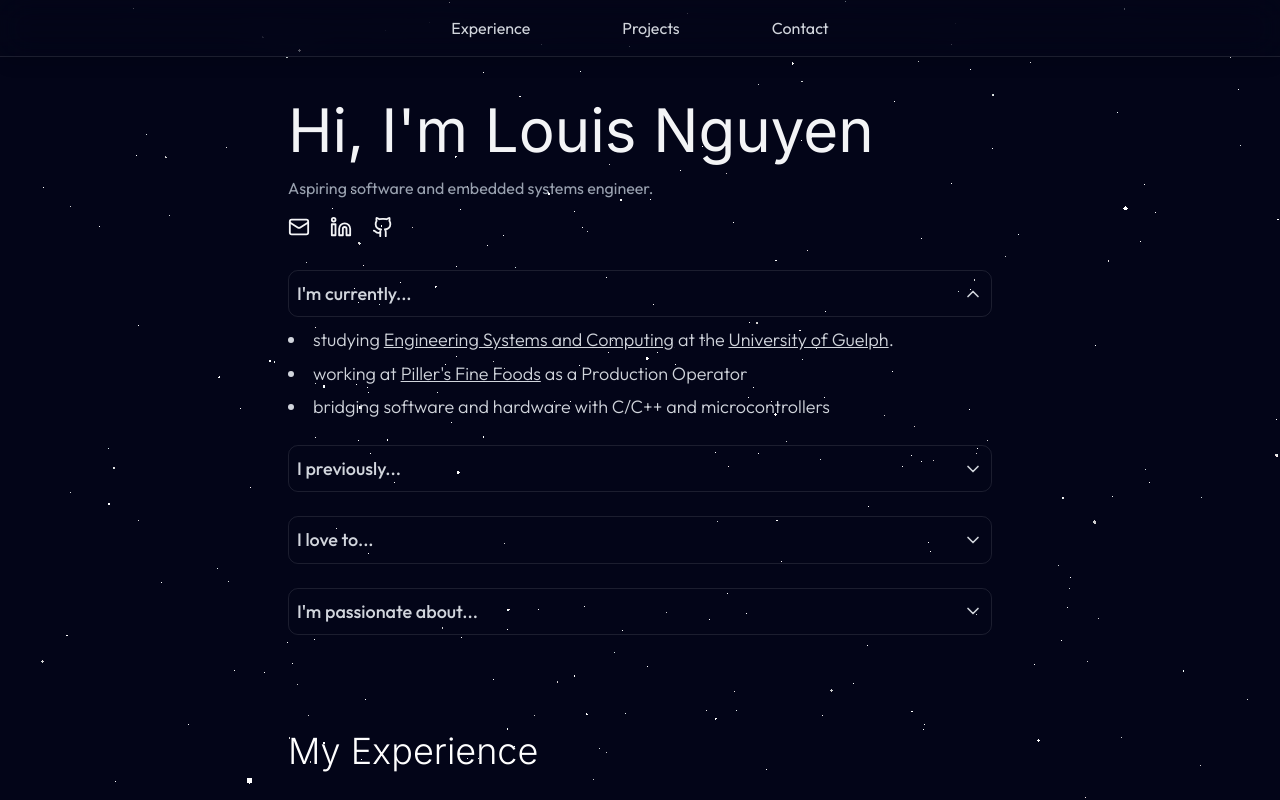
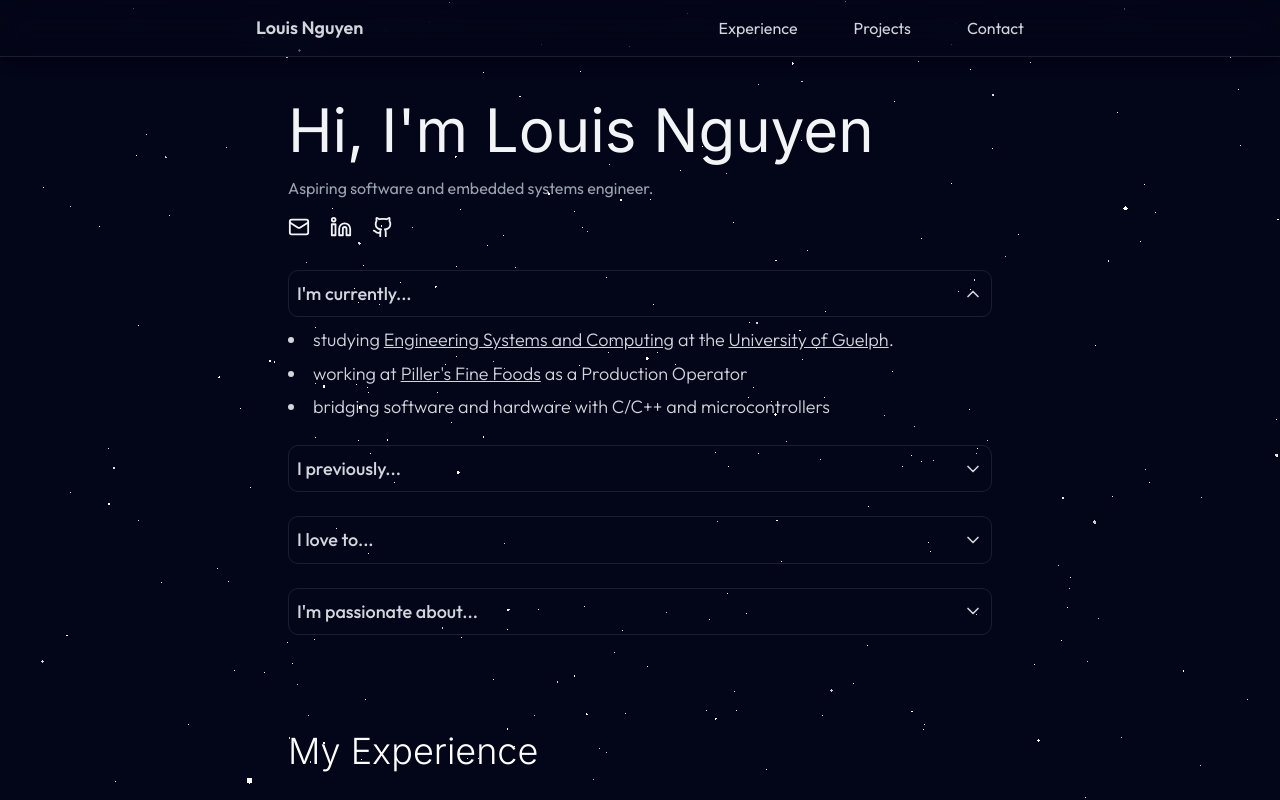
Before and after one commit to louisnguyenn/Louis-Personal-Portfolio, a React (Vite) app: page / in a window 1280 px wide. Shown: the top 800 px of the page. Built offline with nearby package versions, Linux system fonts and the light colour scheme.

Commit message:
add home nav in navbar

```diff
--- a/src/components/Navbar.jsx
+++ b/src/components/Navbar.jsx
@@ -12,8 +12,8 @@ export const Navbar = ({ menuOpen, setMenuOpen }) => {
   return (
     <>
       <nav className="fixed top-0 w-full left-0 right-0 z-40 bg-[rgba(10, 10, 10, 0.95)] backdrop-blur-lg border-b border-white/10 shadow-lg">
-        <div className="px-4">
-          <div className="flex justify-center items-center h-14">
+        <div className="max-w-4xl mx-auto px-16">
+          <div className="flex justify-between items-center h-14">
             {/* mobile hamburger menu button */}
             <button
               className="md:hidden p-2 rounded-md hover:bg-white/10 transition-colors absolute left-4"
@@ -23,7 +23,7 @@ export const Navbar = ({ menuOpen, setMenuOpen }) => {
               {menuOpen ? <X size={24} /> : <Menu size={24} />}
             </button>
 
-            {/* <FadeContent
+            <FadeContent
               blur={true}
               duration={1000}
               easing="ease-out"
@@ -36,7 +36,7 @@ export const Navbar = ({ menuOpen, setMenuOpen }) => {
               >
                 Louis Nguyen
               </a>
-            </FadeContent> */}
+            </FadeContent>
 
             {/* desktop menu */}
             <FadeContent
@@ -44,7 +44,7 @@ export const Navbar = ({ menuOpen, setMenuOpen }) => {
               duration={1000}
               easing="ease-out"
               initialOpacity={0}
-              className="flex items-center space-x-23"
+              className="hidden md:flex items-center space-x-14"
             >
               {/* <a
                 href="#about"
```
